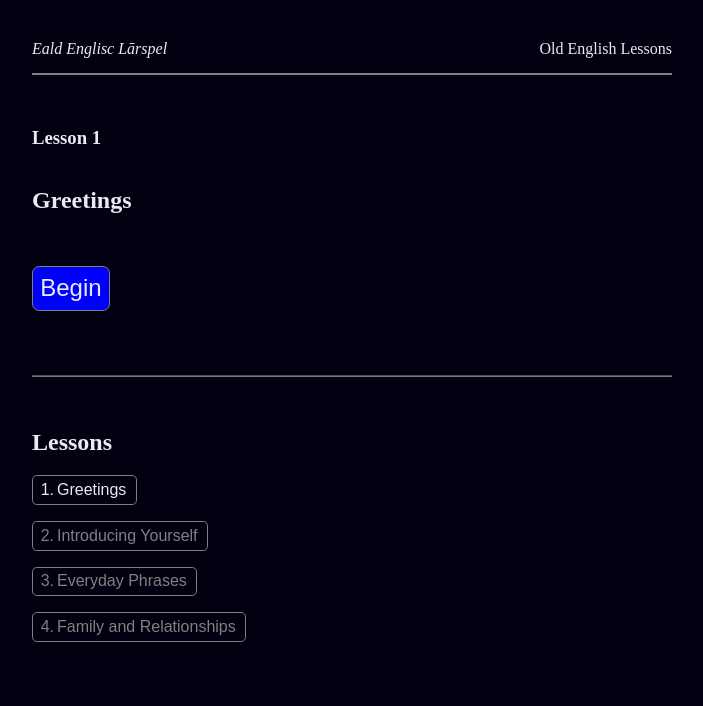
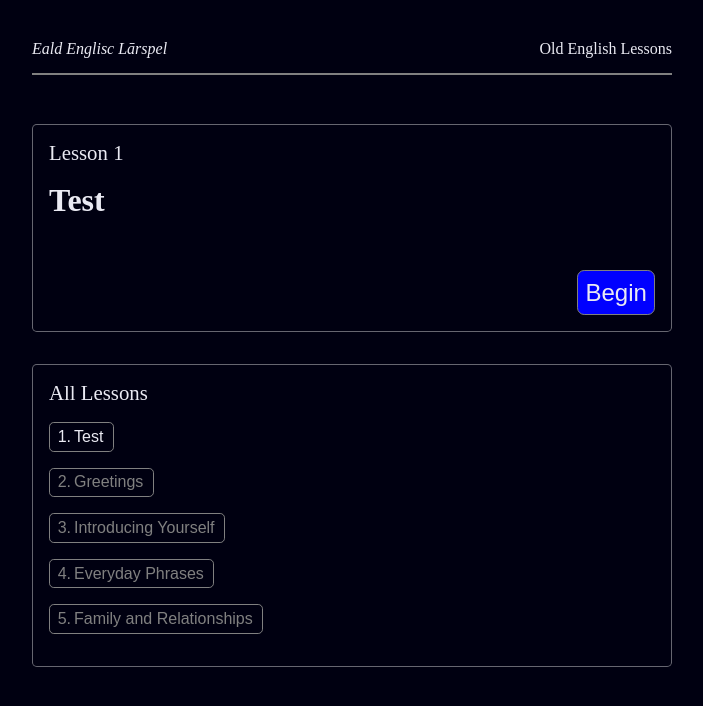
Before and after one commit to leegee/learning-oe, a React (Vite) app: page / in a window 1280 px wide. Shown: the top 706 px of the page, without its empty margins (288-991 px from the left). Built offline with nearby package versions, Linux system fonts and the light colour scheme; a web font is replaced by a local one.

Commit message:
End of lesson card

```diff
--- a/app.config.json
+++ b/app.config.json
@@ -15,37 +15,44 @@
         "availableLanguages": {
             "en": {
                 "lesson": "Lesson",
-                "lessons": "Lessons",
-                "incorrect_answer_count": "",
-                "incorrect_answer_count_alt": "Incorrect answers",
+                "all_lessons": "All Lessons",
+                "list_lessons_title": "All Lessons",
                 "back": "Back",
                 "begin": "Begin",
                 "continue": "Continue",
                 "next": "Next",
+                "next_lesson": "Next lesson",
                 "try_again": "Try again",
                 "type_in": "Type your answer in ",
                 "en": "Modern English",
                 "ang": "Old English",
+                "lesson_completed": "Lesson complete!",
+                "incorrect_answer_count": "",
+                "incorrect_answer_count_alt": "Incorrect answers",
                 "in_lang_how_do_you_say": "In {{lang}}, how do you say ...",
                 "all_lessons_done": "All lessons completed!",
                 "lesson_progress": "Lessons",
                 "total_lessons_completed": "Lessons completed",
                 "total_questions_answered": "Questions answered",
-                "total_incorrect_answers": "Mistakes"
+                "total_incorrect_answers": "Mistakes",
+                "lesson_completed_counts": "You answered {{questionCount}} questions and made {{mistakeCount}} mistakes."
             },
             "ang": {
-                "lesson": "lār",
                 "lessons": "lāran",
-                "incorrect_answer_count": "",
-                "incorrect_answer_count_alt": "Unriht andwyrda",
+                "all_lessons": "Lār",
+                "list_lessons_title": "Lār",
                 "back": "Hweorfan",
                 "begin": "Beginnan",
                 "continue": "Forþian",
-                "next": "Yetan",
+                "next": "Næsta",
+                "next_lesson": "Næsta lār",
                 "try_again": "Prófan eft",
                 "type_in": "Writ þinne andswaru in",
                 "en": "Mōderne Englisc",
                 "ang": "Eald Englisc",
+                "lesson_completed": "Lærd þæt fullice!",
+                "incorrect_answer_count": "",
+                "incorrect_answer_count_alt": "Unriht andwyrda",
                 "in_lang_how_do_you_say": "On {{lang}}, hū sprecst þū ... ",
                 "all_lessons_done": "Eall lār geendod",
                 "lesson_progress": "lār",
--- a/lessons.json
+++ b/lessons.json
@@ -1,4 +1,20 @@
 [
+    {
+        "title": "Test",
+        "cards": [
+            {
+                "class": "multiple-choice",
+                "qlang": "default",
+                "question": "Hello!",
+                "answers": [
+                    "Hāl",
+                    "Hej",
+                    "Hwat ho"
+                ],
+                "answer": "Hāl"
+            }
+        ]
+    },
     {
         "title": "Greetings",
         "cards": [
--- a/src/App.tsx
+++ b/src/App.tsx
@@ -11,6 +11,7 @@ import { useTranslation } from "react-i18next";
 import { lessons, lessonTitles2Indicies } from "./Lessons";
 import LessonComponent from "./components/Lesson";
 import LessonIntro from "./components/LessonIntro";
+import LessonCompleted from "./components/LessonCompleted";
 import CompletedAllLessons from "./components/CompletedAllLessons";
 import config from "./config";
 import LessonList from "./components/LessonList";
@@ -22,8 +23,9 @@ const App: React.FC = () => {
   const initialLessonIndex = state.loadCurrentLesson();
   const [currentLessonIndex, setCurrentLessonIndex] = useState<number>(initialLessonIndex);
   const [incorrectAnswers, setIncorrectAnswers] = useState<string[]>(state.loadIncorrectAnswers(currentLessonIndex));
+  const [lessonCompleted, setLessonCompleted] = useState<boolean>(false); // New state to track lesson completion
   const [allCompleted, setAllCompleted] = useState<boolean>(initialLessonIndex >= lessons.length);
-  const [showIntro, setShowIntro] = useState<boolean>(true);
+  const [showLessonIntro, setShowIntro] = useState<boolean>(true);
   const { t } = useTranslation();
 
   const totalQuestionsAnswered = lessons.reduce((sum, lesson) => sum + lesson.cards.length, 0);
@@ -33,14 +35,18 @@ const App: React.FC = () => {
   // When the current lesson index changes, a new lesson begins
   useEffect(() => {
     setIncorrectAnswers(state.loadIncorrectAnswers(currentLessonIndex));
+    // state.saveIncorrectAnswers(currentLessonIndex, []);
     setAllCompleted(currentLessonIndex >= lessons.length);
     setShowIntro(true);
+    setLessonCompleted(false);
   }, [currentLessonIndex]);
 
   const onIncorrectAnswer = (incorrectAnswer: string) => {
+    console.log('Enter onIncorrectAnswer', incorrectAnswer)
     setIncorrectAnswers((prev = []) => {
       const updatedAnswers = [...prev, incorrectAnswer];
       state.saveIncorrectAnswers(currentLessonIndex, updatedAnswers);
+      console.log('Leave onIncorrectAnswer callback', updatedAnswers)
       return updatedAnswers;
     });
   };
@@ -61,6 +67,10 @@ const App: React.FC = () => {
     }
   };
 
+  const onLessonComplete = () => {
+    setLessonCompleted(true);
+  }
+
   return (
     <main>
       <header>
@@ -79,7 +89,7 @@ const App: React.FC = () => {
           max={lessons.length}
           className="lesson-progress"
           aria-label={t('lesson_progress')}
-          title={`${t('lesson')} ${currentLessonIndex + 1} / ${lessons.length}`}
+          title={`${t('all_lessons')} ${currentLessonIndex + 1} / ${lessons.length}`}
         />
       </aside>
 
@@ -97,7 +107,7 @@ const App: React.FC = () => {
           />
         </CompletedAllLessons>
 
-      ) : showIntro ? (
+      ) : showLessonIntro ? (
 
         <LessonIntro
           title={currentLesson.title}
@@ -111,12 +121,18 @@ const App: React.FC = () => {
           />
         </LessonIntro>
 
+      ) : lessonCompleted ? (
+        <LessonCompleted
+          onContinue={goToNextLesson}
+          questionCount={currentLesson.cards.length}
+          mistakeCount={state.loadIncorrectAnswers(currentLessonIndex).length}
+        />
       ) : (
 
         <LessonComponent
           key={currentLessonIndex}
           lesson={currentLesson}
-          onComplete={goToNextLesson}
+          onComplete={onLessonComplete}
           onIncorrectAnswer={onIncorrectAnswer}
         />
 
--- a/src/Lessons/state.ts
+++ b/src/Lessons/state.ts
@@ -37,13 +37,8 @@ export const saveIncorrectAnswers = (lessonIndex: number, incorrectAnswers: stri
 export const loadIncorrectAnswers = (lessonIndex: number): string[] => {
   // Get stored data from localStorage
   const storedData = localStorage.getItem(keys.INCORRECT_ANSWERS);
-
-  // Parse the data, initialize as an empty object if not found
   const parsedData = storedData ? JSON.parse(storedData) : {};
-
-  // Access incorrect answers for the specific lesson index
   const incorrectAnswers = parsedData ? parsedData[lessonIndex] : [];
-
   return incorrectAnswers;
 };
 
--- /dev/null
+++ b/src/components/LessonCompleted.tsx
@@ -0,0 +1,24 @@
+import { useTranslation } from "react-i18next";
+
+interface LessonCompletedComponent {
+    questionCount: number;
+    mistakeCount: number;
+    onContinue: () => void;
+}
+
+const LessonCompletedComponent = ({ questionCount, mistakeCount, onContinue }: LessonCompletedComponent) => {
+    const { t } = useTranslation();
+
+    return (
+        <>
+            <section className='card'>
+                <h2>{t('lesson_completed')}</h2>
+
+                <p>{t('lesson_completed_counts', { questionCount, mistakeCount })}</p>
+            </section>
+            <button className='next-button' onClick={onContinue}>{t('next_lesson')}</button>
+        </>
+    );
+}
+
+export default LessonCompletedComponent;
--- a/src/components/LessonIntro.css
+++ b/src/components/LessonIntro.css
@@ -8,8 +8,19 @@
     gap: 0;
 }
 
+.lesson-intro h2 {
+    font-weight: 200;
+    font-size: 1.3em;
+}
+
+.lesson-intro h3 {
+    font-weight: 700;
+    font-size: 2em;
+}
+
 .lesson-intro .buttons {
-    margin: 2em 0;
+    margin-top: 2em;
+    float: right;
 }
 
 .lesson-intro .next-button {
--- a/src/components/LessonIntro.tsx
+++ b/src/components/LessonIntro.tsx
@@ -15,17 +15,18 @@ const LessonIntro = ({ title, index, children, onContinue }: LessonIntroProps) =
     return (
         <>
             <article className="lesson-intro">
-                <h3>
-                    {t('lesson')} {index + 1}
-                </h3>
-                <h2>{title}</h2>
-                <div className="buttons">
-                    <button className='next-button' onClick={onContinue}>{t('begin')}</button>
-                </div>
+                <section className="card">
+                    <h2>
+                        {t('lesson')} {index + 1}
+                    </h2>
+                    <h3>{title}</h3>
+                    <div className="buttons">
+                        <button className='next-button' onClick={onContinue}>{t('begin')}</button>
+                    </div>
+                </section>
 
                 {children && (
                     <>
-                        <hr />
                         {children}
                     </>
                 )}
--- a/src/components/LessonList.tsx
+++ b/src/components/LessonList.tsx
@@ -14,8 +14,8 @@ const LessonList = ({ lessons, currentLessonIndex, onLessonSelected }: LessonLis
     const { t } = useTranslation();
 
     return (
-        <section className="lesson-list">
-            <h2>{t('lessons')}</h2>
+        <section className="card lesson-list">
+            <h2>{t('list_lessons_title')}</h2>
             <ol >
                 {lessons.map((lessonSummary, index) => (
                     <li key={index}>
--- a/src/components/cards/MultipleChoice.tsx
+++ b/src/components/cards/MultipleChoice.tsx
@@ -44,6 +44,9 @@ const MultipleChoice = ({ card, onIncorrect, onComplete, }: MultipleChoiceCardPr
     const handleOptionClick = (option: string) => {
         setSelectedOption(option);
         setIsCorrect(option === card.answer);
+        if (option !== card.answer) {
+            onIncorrect();
+        }
     };
 
     const handleNextClick = () => {
--- a/src/global-css/index.css
+++ b/src/global-css/index.css
@@ -23,8 +23,7 @@ body {
 }
 
 section.card {
-    margin-top: 2em;
-    margin-bottom: 1em;
+    margin: 1em 0;
 }
 
 .card {
@@ -33,12 +32,6 @@ section.card {
     padding: 1em;
     border-radius: var(--oe-border-radius);
 }
-
-.card h3 {
-    font-size: 150%;
-    margin: 0.3em 0 0.6em 0;
-}
-
 
 .correct,
 .incorrect {
@@ -83,6 +76,19 @@ button[disabled]:hover {
     width: 100%;
 }
 
+h2 {
+    margin-top: 0;
+}
+
+.lesson h2 {
+    margin-top: 0.6em;
+}
+
+h3 {
+    font-size: 150%;
+    margin: 0.3em 0 0.6em 0;
+}
+
 h4 {
     font-size: 1em;
     font-weight: 300;
```
Also changed, not shown: src/Lessons.ts (line endings or trailing spaces).
